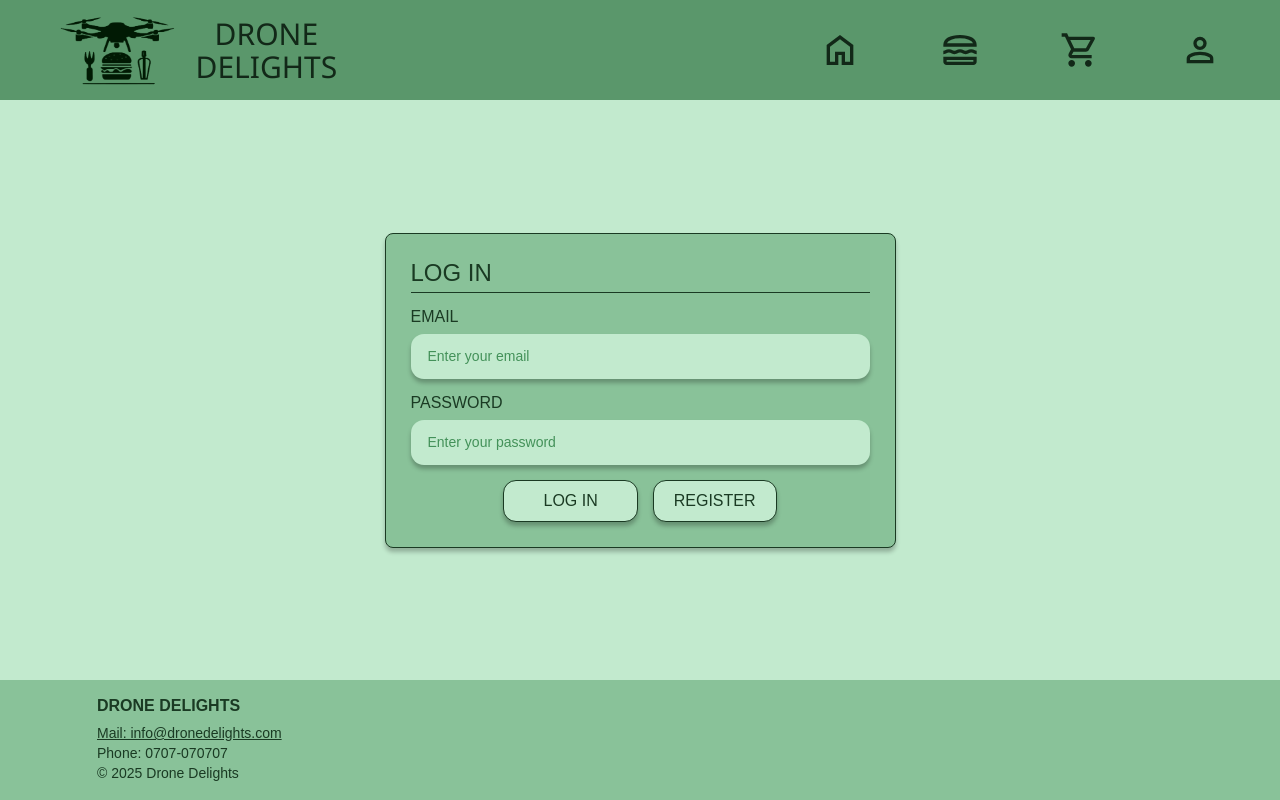
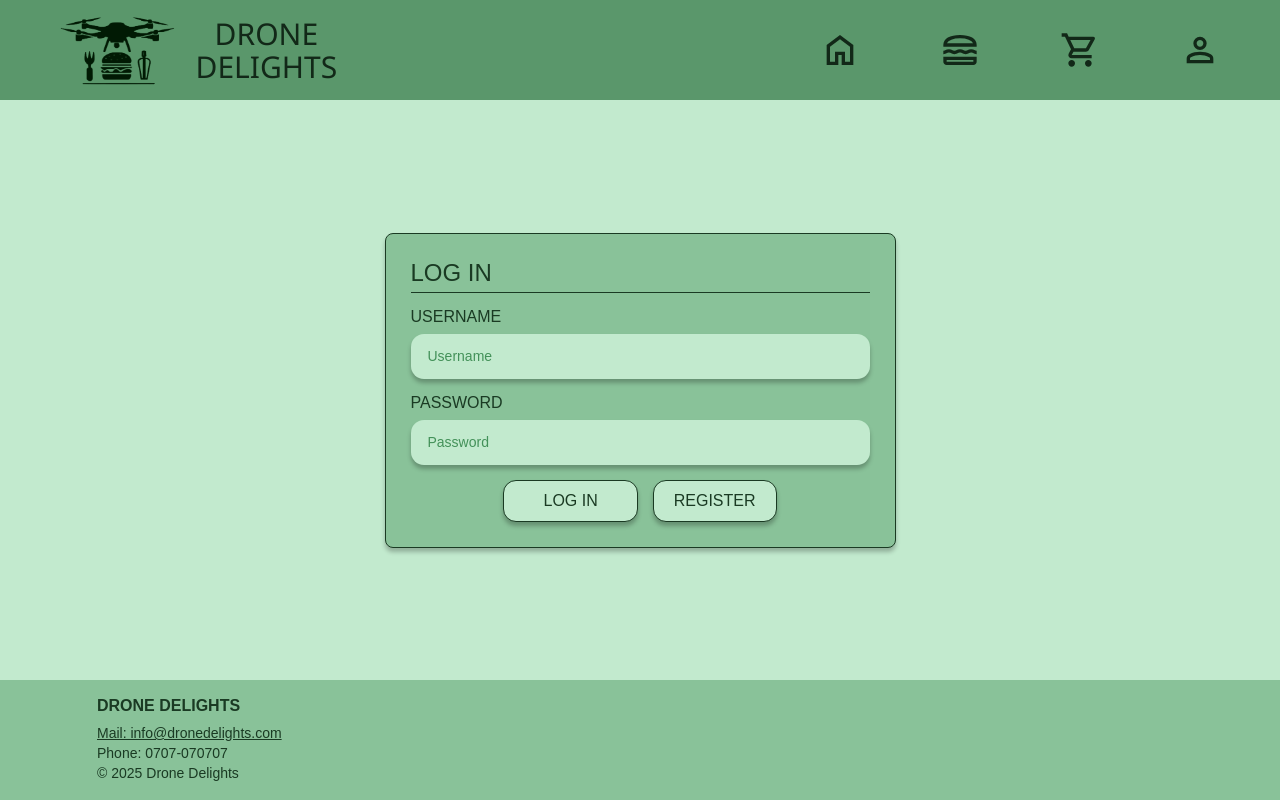
Before and after one commit to Filippannilsson/GranssnittsutvecklingFilippaNilssonSYSM8, a React (Create React App) app: page /login in a window 1280 px wide. Built offline with nearby package versions, Linux system fonts and the light colour scheme; a web font is replaced by a local one.

Commit message:
Ändrat inloggning från email till username

```diff
--- a/db.json
+++ b/db.json
@@ -607,17 +607,32 @@
   ],
   "users": [
     {
-      "id": "1",
-      "name": "user",
+      "id": 1,
+      "username": "user",
       "email": "user@gmail.com",
-      "password": "password"
+      "password": "password",
+      "createdAt": "2025-05-31T00:00:00.000Z"
     },
     {
       "id": 1748433657399,
-      "name": "Filippa",
+      "username": "Filippa",
       "email": "filippa@gmail.com",
       "password": "Password1!",
       "createdAt": "2025-05-28T12:00:57.399Z"
+    },
+    {
+      "id": 1748648832314,
+      "username": "emma",
+      "email": "test@gmail.com",
+      "password": "emma11",
+      "createdAt": "2025-05-30T23:47:12.314Z"
+    },
+    {
+      "id": 1748648908377,
+      "username": "test",
+      "email": "testa@gmail.com",
+      "password": "testing",
+      "createdAt": "2025-05-30T23:48:28.377Z"
     }
   ]
 }
--- a/src/components/MyOrderOverview.jsx
+++ b/src/components/MyOrderOverview.jsx
@@ -52,7 +52,7 @@ function MyOrderOverview({ orderData }) {
               <span className="product-name">{item.name}</span>
               <span className="product-quantity">x{item.quantity}</span>
               <span className="product-price">
-                ${item.price * item.quantity}
+                ${(item.price * item.quantity).toFixed(2)}
               </span>
             </div>
           ))
--- a/src/context/UserContext.jsx
+++ b/src/context/UserContext.jsx
@@ -34,13 +34,13 @@ export function UserProvider({ children }) {
   }, [user]);
 
   //Funktion för att logga in användare
-  async function loginUser(email, password) {
+  async function loginUser(username, password) {
     try {
       const users = await getUsers();
 
-      //Hitta rätt användare från databasen genom att jämföra mail och lösen
+      //Hitta rätt användare från databasen genom att jämföra användarnamn och lösen
       const currentUser = users.find(
-        (u) => u.email === email && u.password === password
+        (u) => u.username === username && u.password === password
       );
 
       if (currentUser) {
@@ -48,7 +48,7 @@ export function UserProvider({ children }) {
         console.log("Login successful:", currentUser);
         return { success: true, user: currentUser };
       } else {
-        return { success: false, error: "Invalid email or password" };
+        return { success: false, error: "Invalid username or password" };
       }
     } catch (error) {
       console.error("Login error:", error);
--- a/src/pages/LogIn.js
+++ b/src/pages/LogIn.js
@@ -4,7 +4,7 @@ import { useState, useEffect } from "react";
 import "../styles/Login.css";
 import "../App.css";
 
-function LogIn() {
+function Login() {
   const navigate = useNavigate();
   const { loginUser, isLoggedIn } = useUser();
 
@@ -16,7 +16,7 @@ function LogIn() {
   }, [isLoggedIn, navigate]);
 
   const [formData, setFormData] = useState({
-    email: "",
+    username: "",
     password: "",
   });
   const [error, setError] = useState("");
@@ -35,13 +35,13 @@ function LogIn() {
     setError("");
 
     //Basic validering
-    if (!formData.email || !formData.password) {
+    if (!formData.username || !formData.password) {
       setError("Fill in all fields");
       return;
     }
 
     try {
-      const result = await loginUser(formData.email, formData.password);
+      const result = await loginUser(formData.username, formData.password);
 
       if (result.success) {
         console.log("Login successfull");
@@ -62,18 +62,18 @@ function LogIn() {
         <div className="log-in-line"></div>
 
         <form onSubmit={handleLogin}>
-          <div className="login-email-section">
-            <label htmlFor="email" className="login-email-label">
-              Email
+          <div className="login-username-section">
+            <label htmlFor="username" className="login-username-label">
+              Username
             </label>
-            <div className="login-email-input">
+            <div className="login-username-input">
               <input
-                type="email"
-                id="email"
-                name="email"
-                value={formData.email}
+                type="text"
+                id="username"
+                name="username"
+                value={formData.username}
                 onChange={handleInputChange}
-                placeholder="Enter your email"
+                placeholder="Username"
                 required
               />
             </div>
@@ -90,7 +90,7 @@ function LogIn() {
                 name="password"
                 value={formData.password}
                 onChange={handleInputChange}
-                placeholder="Enter your password"
+                placeholder="Password"
                 required
               />
             </div>
@@ -116,4 +116,4 @@ function LogIn() {
   );
 }
 
-export default LogIn;
+export default Login;
--- a/src/pages/Profile.js
+++ b/src/pages/Profile.js
@@ -63,7 +63,7 @@ function Profile() {
     <main className="profile-main">
       <section className="profile-section">
         <header className="profile-header">
-          <h1 className="profile-welcome">Welcome {user?.name}</h1>
+          <h1 className="profile-welcome">Welcome {user?.username}</h1>
           <button className="logout-btn" onClick={handleLogout}>
             Log Out
           </button>
--- a/src/pages/Register.js
+++ b/src/pages/Register.js
@@ -16,7 +16,7 @@ function Register() {
   }, [isLoggedIn, navigate]);
 
   const [formData, setFormData] = useState({
-    name: "",
+    username: "",
     email: "",
     password: "",
   });
@@ -42,11 +42,11 @@ function Register() {
   function validateForm() {
     const errors = {};
 
-    //Validera namn
-    if (!formData.name.trim()) {
-      errors.name = "Name is required";
-    } else if (formData.name.trim().length < 2) {
-      errors.name = "Name must be at least 2 characters";
+    //Validera användarnamn
+    if (!formData.username.trim()) {
+      errors.username = "Username is required";
+    } else if (formData.username.trim().length < 2) {
+      errors.username = "Username must be at least 2 characters";
     }
 
     //Validera mail
@@ -99,22 +99,22 @@ function Register() {
         <div className="register-line"></div>
 
         <form onSubmit={handleRegister} noValidate>
-          <div className="register-name-section">
-            <label htmlFor="name" className="register-name-label">
-              Name
+          <div className="register-username-section">
+            <label htmlFor="name" className="register-username-label">
+              Username
             </label>
-            <div className="name-input">
+            <div className="username-input">
               <input
                 type="text"
-                id="name"
-                name="name"
-                value={formData.name}
+                id="username"
+                name="username"
+                value={formData.username}
                 onChange={handleInputChange}
-                placeholder="Name"
+                placeholder="Username"
                 required
               />
-              {validationErrors.name && (
-                <span className="field-error">{validationErrors.name}</span>
+              {validationErrors.username && (
+                <span className="field-error">{validationErrors.username}</span>
               )}
             </div>
           </div>
--- a/src/styles/LogIn.css
+++ b/src/styles/LogIn.css
@@ -33,7 +33,7 @@
   margin-bottom: 15px;
 }
 
-.login-email-section {
+.login-username-section {
   margin-bottom: 15px;
 }
 
@@ -41,7 +41,7 @@
   margin-bottom: 15px;
 }
 
-.login-email-label,
+.login-username-label,
 .login-password-label {
   display: block;
   color: #1a3a23;
@@ -50,12 +50,12 @@
   margin-bottom: 8px;
 }
 
-.login-email-input,
+.login-username-input,
 .login-password-input {
   width: 100%;
 }
 
-.login-email-input input,
+.login-username-input input,
 .login-password-input input {
   width: 100%;
   height: 45px;
@@ -70,7 +70,7 @@
   outline: none;
 }
 
-.login-email-input input::placeholder,
+.login-username-input input::placeholder,
 .login-password-input input::placeholder {
   color: #439159;
   font-size: 14px;
--- a/src/styles/Register.css
+++ b/src/styles/Register.css
@@ -33,7 +33,7 @@
   margin-bottom: 15px;
 }
 
-.register-name-section,
+.register-username-section,
 .register-email-section {
   margin-bottom: 15px;
 }
@@ -42,7 +42,7 @@
   margin-bottom: 20px;
 }
 
-.register-name-label,
+.register-username-label,
 .register-email-label,
 .register-password-label {
   display: block;
@@ -52,13 +52,13 @@
   margin-bottom: 8px;
 }
 
-.name-input,
+.username-input,
 .register-email-input,
 .register-password-input {
   width: 100%;
 }
 
-.name-input input,
+.username-input input,
 .register-email-input input,
 .register-password-input input {
   width: 100%;
@@ -74,7 +74,7 @@
   outline: none;
 }
 
-.name-input input::placeholder,
+.username-input input::placeholder,
 .register-email-input input::placeholder,
 .register-password-input input::placeholder {
   color: #439159;
@@ -107,7 +107,6 @@
   transition: all 0.3s;
 }
 
-/* Button specifik padding */
 .register-btn {
   padding: 14px 25px;
 }
```
